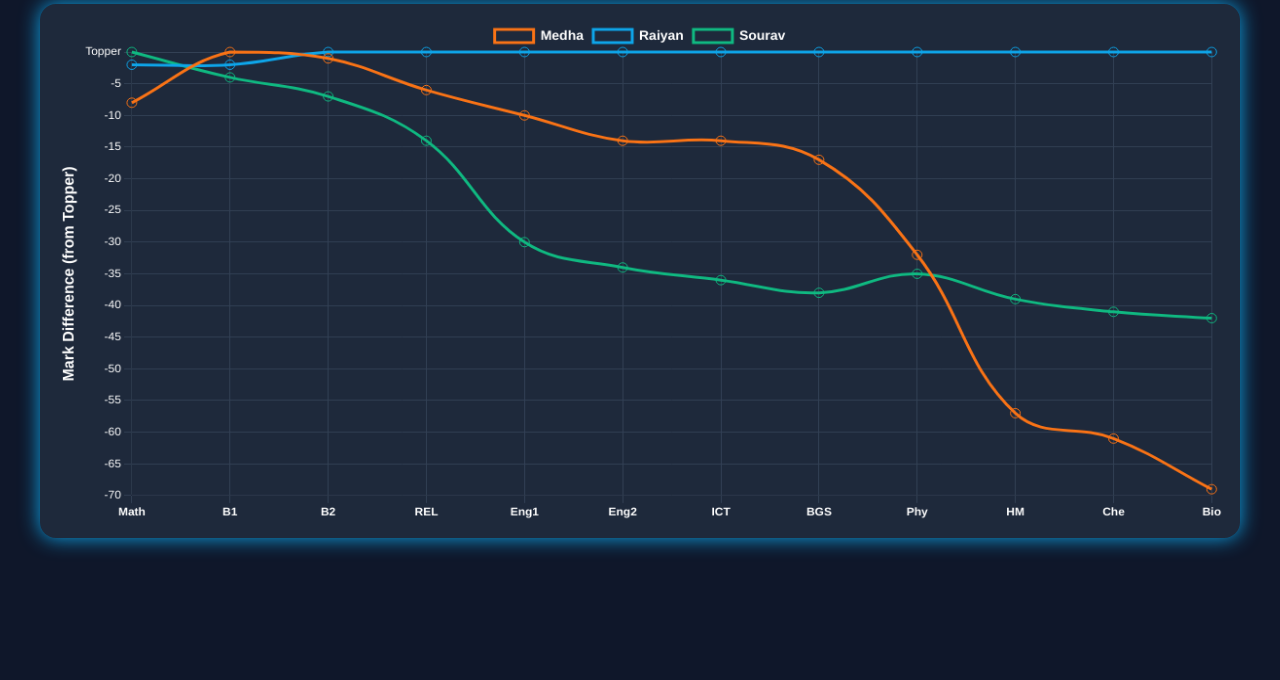
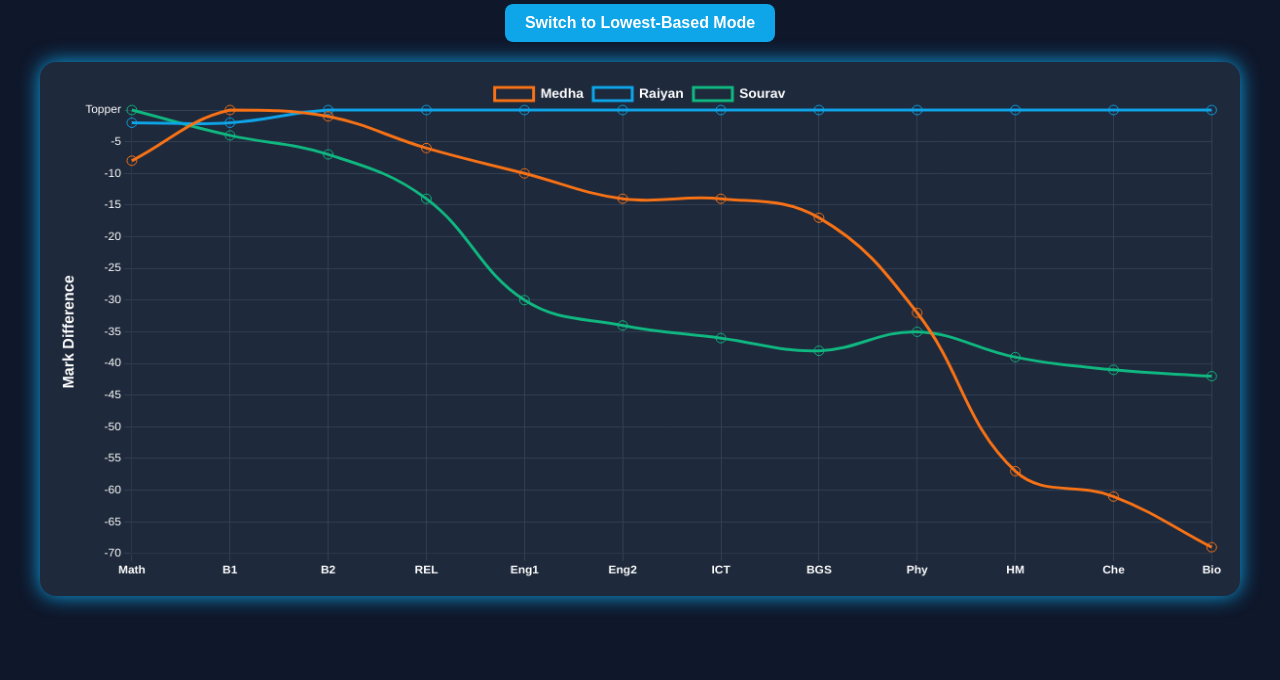
Before and after one commit to Raiyan-coding/Result, a plain HTML site: page index.html in a window 1280 px wide. Shown: the part 120-800 px from the top of the page. Drawn offline with nearby package versions, Linux system fonts and the light colour scheme.

Commit message:
Update index.html

```diff
--- a/index.html
+++ b/index.html
@@ -23,24 +23,46 @@
       color: #0ea5e9;
       margin-bottom: 20px;
     }
+    .toggle-container {
+      margin-bottom: 20px;
+    }
+    .toggle-btn {
+      background-color: #0ea5e9;
+      color: white;
+      border: none;
+      padding: 10px 20px;
+      font-size: 1rem;
+      font-weight: bold;
+      border-radius: 8px;
+      cursor: pointer;
+      transition: background 0.3s;
+    }
+    .toggle-btn:hover {
+      background-color: #0369a1;
+    }
   </style>
 </head>
 <body>
   <h1>Cumulative Mark Difference Chart</h1>
+
+  <div class="toggle-container">
+    <button id="toggleBtn" class="toggle-btn">Switch to Lowest-Based Mode</button>
+  </div>
+
   <canvas id="markChart" width="900" height="400"></canvas>
 
   <script>
-    // Correct order with REL included
     const subjects = ["Math", "B1", "B2", "REL", "Eng1", "Eng2", "ICT", "BGS", "Phy", "HM", "Che", "Bio"];
 
-    // Marks in the order of subjects above
     const marks = {
       Medha: [83, 88, 80, 87, 82, 88, 49, 96, 75, 71, 80, 88],
       Raiyan: [89, 80, 83, 92, 86, 92, 49, 99, 90, 96, 84, 96],
       Sourav: [91, 76, 78, 85, 70, 88, 47, 97, 93, 92, 82, 95]
     };
 
-    function calculateCumulativeDiff(data) {
+    let useTopperMode = true; // Start with topper-based mode
+
+    function calculateCumulativeDiff(data, topperBased = true) {
       const diffData = { Medha: [], Raiyan: [], Sourav: [] };
       let total = { Medha: 0, Raiyan: 0, Sourav: 0 };
 
@@ -49,21 +71,30 @@
         total.Raiyan += data.Raiyan[i];
         total.Sourav += data.Sourav[i];
 
-        // Find max cumulative total for this subject
-        const maxScore = Math.max(total.Medha, total.Raiyan, total.Sourav);
+        const compareValue = topperBased
+          ? Math.max(total.Medha, total.Raiyan, total.Sourav)
+          : Math.min(total.Medha, total.Raiyan, total.Sourav);
 
-        diffData.Medha.push(total.Medha - maxScore);
-        diffData.Raiyan.push(total.Raiyan - maxScore);
-        diffData.Sourav.push(total.Sourav - maxScore);
+        diffData.Medha.push(total.Medha - compareValue);
+        diffData.Raiyan.push(total.Raiyan - compareValue);
+        diffData.Sourav.push(total.Sourav - compareValue);
       }
 
       return diffData;
     }
 
-    const diffData = calculateCumulativeDiff(marks);
+    let chart;
+
+    function renderChart(mode = true) {
+      const diffData = calculateCumulativeDiff(marks, mode);
 
       const ctx = document.getElementById('markChart').getContext('2d');
-    new Chart(ctx, {
+
+      if (chart) {
+        chart.destroy(); // Destroy old chart before creating a new one
+      }
+
+      chart = new Chart(ctx, {
         type: 'line',
         data: {
           labels: subjects,
@@ -71,7 +102,7 @@
             {
               label: 'Medha',
               data: diffData.Medha,
-            borderColor: '#f97316', // orange
+              borderColor: '#f97316',
               backgroundColor: 'transparent',
               tension: 0.4,
               pointRadius: 5,
@@ -80,7 +111,7 @@
             {
               label: 'Raiyan',
               data: diffData.Raiyan,
-            borderColor: '#0ea5e9', // sky blue
+              borderColor: '#0ea5e9',
               backgroundColor: 'transparent',
               tension: 0.4,
               pointRadius: 5,
@@ -89,7 +120,7 @@
             {
               label: 'Sourav',
               data: diffData.Sourav,
-            borderColor: '#10b981', // green
+              borderColor: '#10b981',
               backgroundColor: 'transparent',
               tension: 0.4,
               pointRadius: 5,
@@ -104,7 +135,7 @@
               callbacks: {
                 label: function(context) {
                   const val = context.raw;
-                return `${context.dataset.label}: ${val === 0 ? 'Topper' : val}`;
+                  return `${context.dataset.label}: ${val === 0 ? (mode ? 'Topper' : 'Lowest') : val}`;
                 }
               }
             },
@@ -120,11 +151,13 @@
               ticks: {
                 color: 'white',
                 stepSize: 5,
-              callback: function(value) { return value === 0 ? 'Topper' : value; }
+                callback: function(value) {
+                  return value === 0 ? (mode ? 'Topper' : 'Lowest') : value;
+                }
               },
               title: {
                 display: true,
-              text: 'Mark Difference (from Topper)',
+                text: 'Mark Difference',
                 color: 'white',
                 font: { size: 16, weight: 'bold' }
               },
@@ -144,6 +177,20 @@
           }
         }
       });
+    }
+
+    // First chart render
+    renderChart(useTopperMode);
+
+    // Toggle button functionality
+    document.getElementById('toggleBtn').addEventListener('click', () => {
+      useTopperMode = !useTopperMode;
+      renderChart(useTopperMode);
+
+      document.getElementById('toggleBtn').innerText = useTopperMode
+        ? 'Switch to Lowest-Based Mode'
+        : 'Switch to Topper-Based Mode';
+    });
   </script>
 </body>
 </html>
```
Lines whose indentation alone changed are shown as unchanged.
